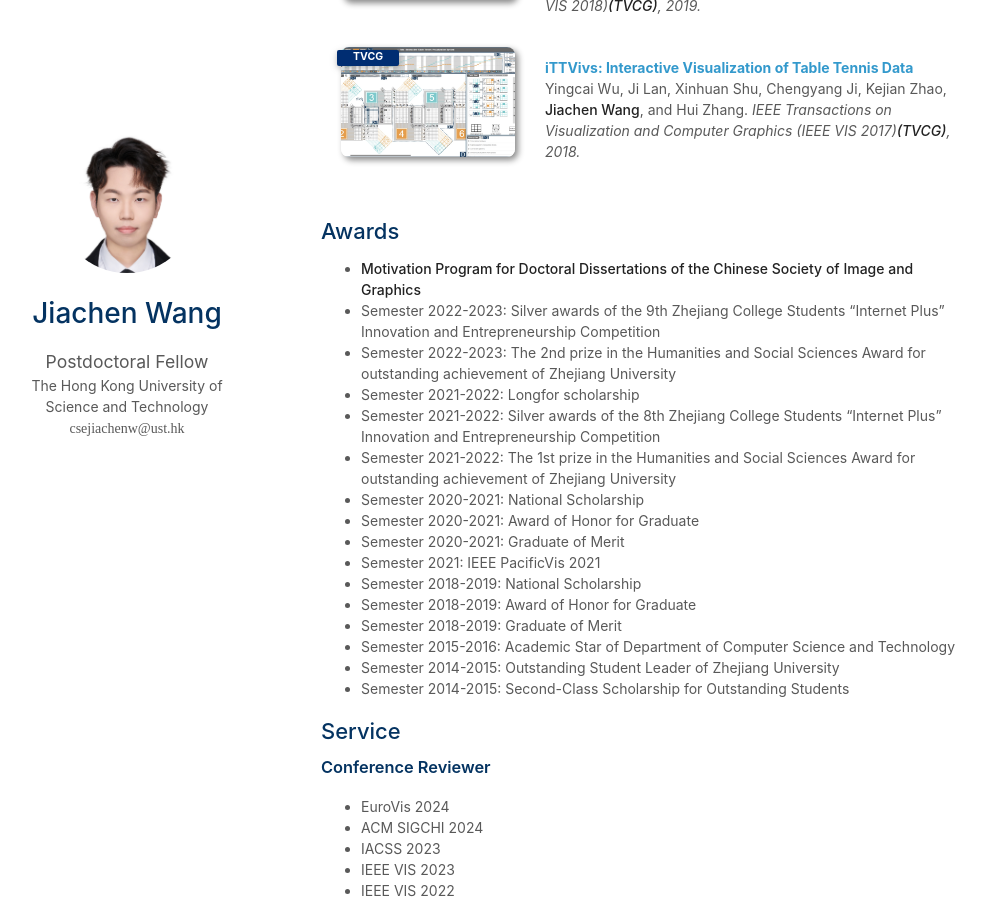
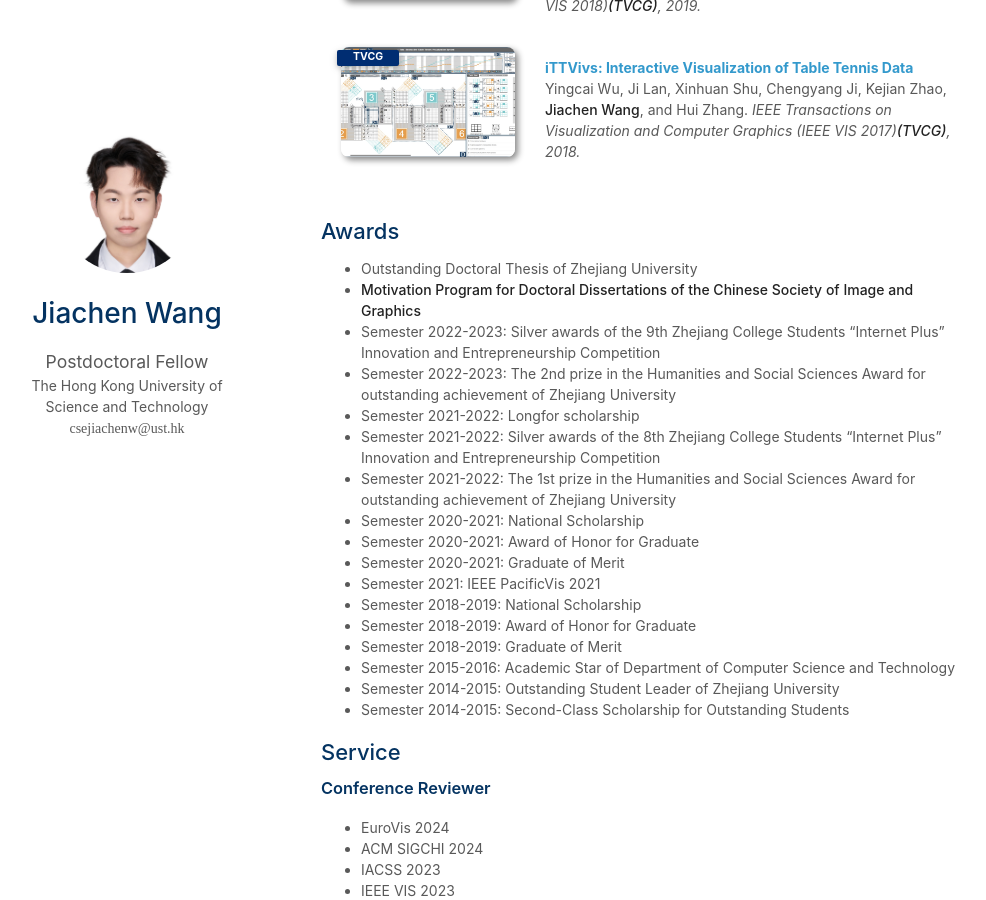
Before and after one commit to VisWang/VisWang.github.io, a Jekyll site: the page built from index.md, in a window 1280 px wide and 900 px high, scrolled down 2885 px. Shown: the whole window, without its empty margins (149-1135 px from the left). Built offline with Jekyll 4.4.1, drawn with Linux system fonts in a browser that asks for light colours; nearby versions of some CDN libraries; a style sheet for code colours, icons or effects is not loaded; our own code applies the rules of GitHub Pages for plain Markdown files.

Commit message:
revise style

```diff
--- a/index.md
+++ b/index.md
@@ -31,6 +31,7 @@ Moreover, I am also an amateur photographer. If you want to have a look at the p
 
 
 ## Awards
+* Outstanding Doctoral Thesis of Zhejiang University
 * **Motivation Program for Doctoral Dissertations of the Chinese Society of Image and Graphics**
 * Semester 2022-2023: Silver awards of the 9th Zhejiang College Students "Internet Plus" Innovation and Entrepreneurship Competition
 * Semester 2022-2023: The 2nd prize in the Humanities and Social Sciences Award for outstanding achievement of Zhejiang University
```
